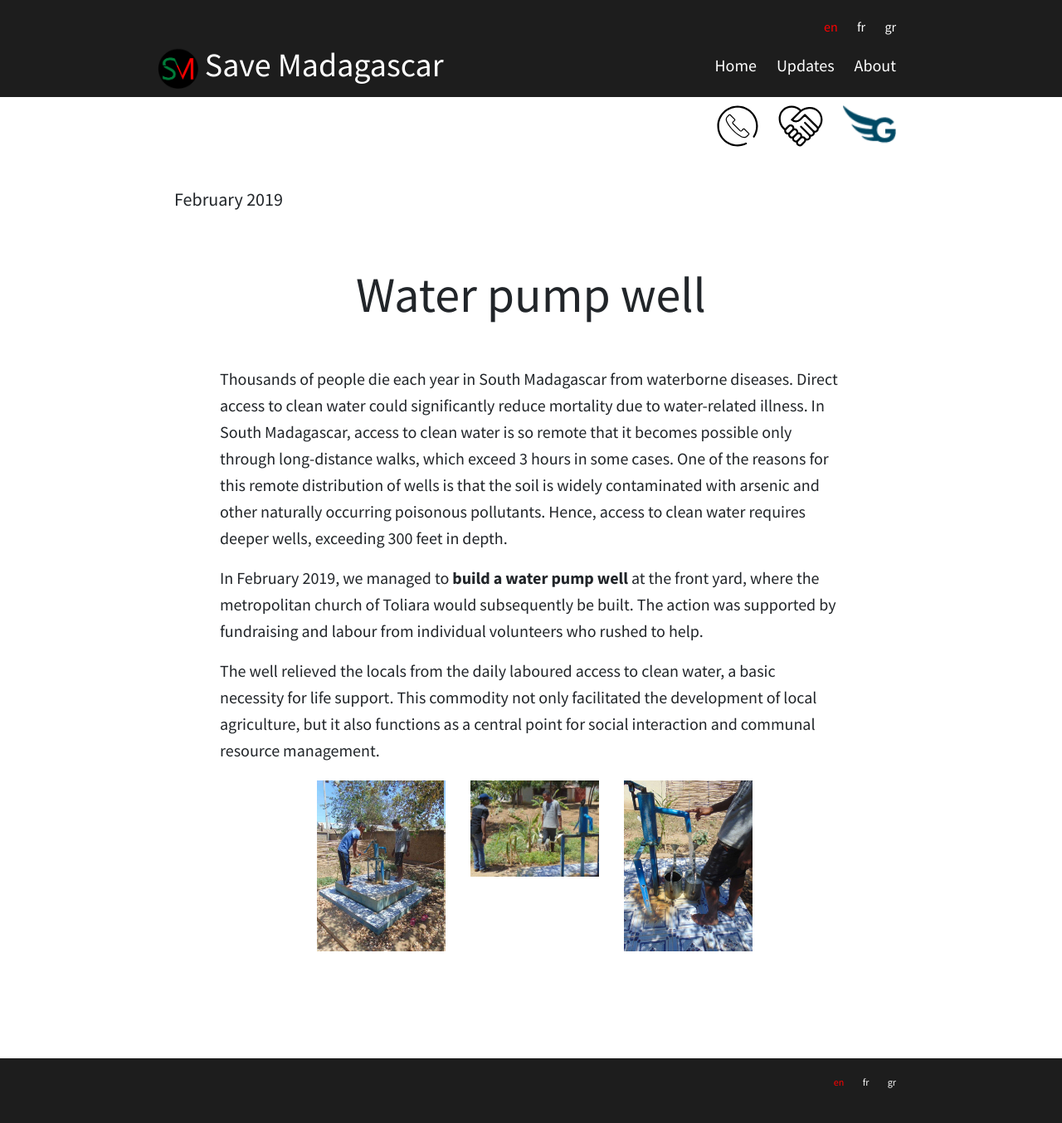
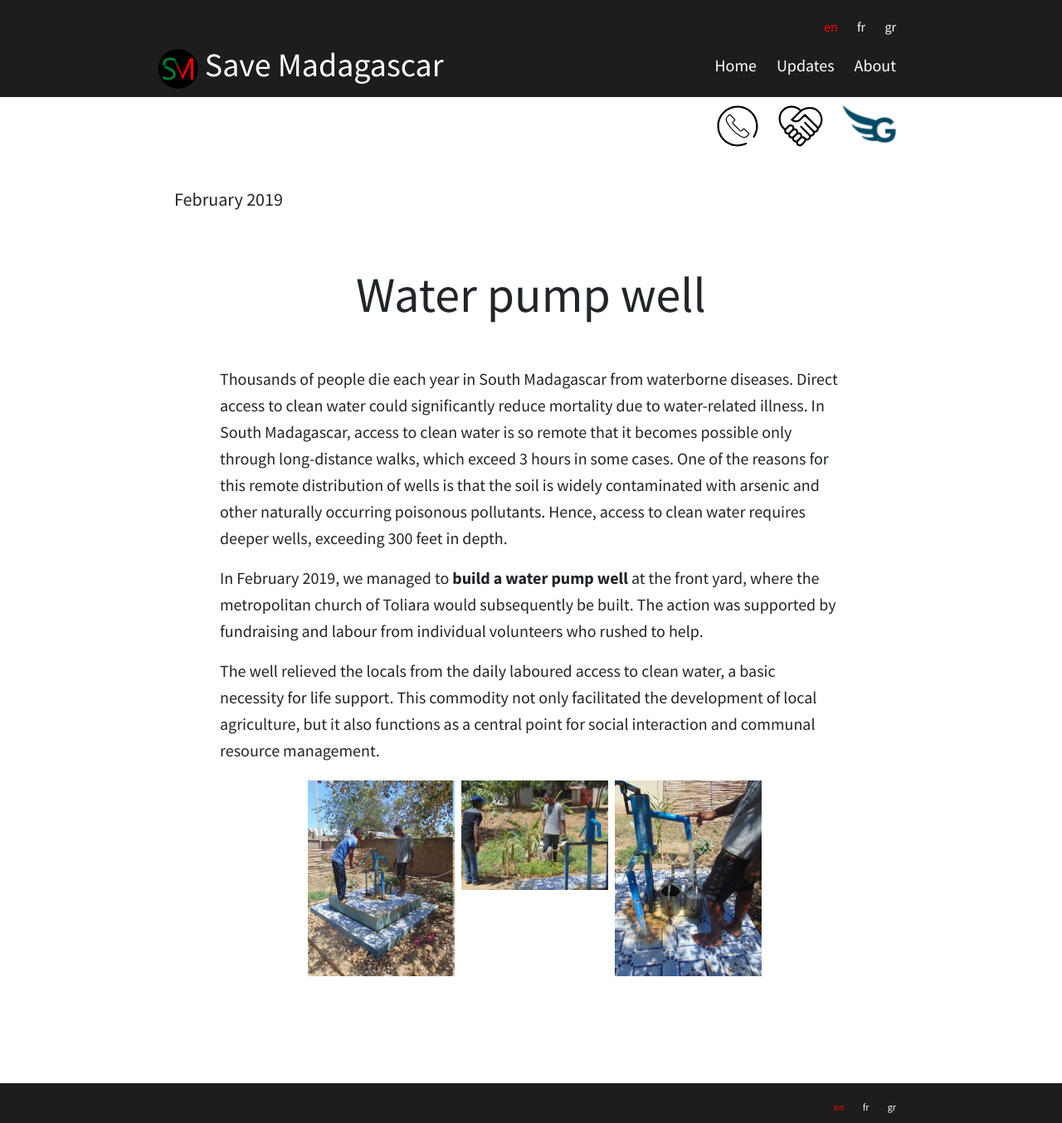
Before and after one commit to at07cm1/smadagascar_site, a Jekyll site: the page built from _posts/updates/2019-02-01-water_pump_well_en.md, in a window 1280 px wide. Shown: the whole page at 83% size. Built offline with Jekyll 4.4.1, drawn with Linux system fonts in a browser that asks for light colours; before the commit the page ends 1324 px from its top, so only the background shows below that.

Commit message:
fix bootstrap grid spacing

```diff
--- a/css/style.css
+++ b/css/style.css
@@ -350,6 +350,10 @@ a.badgeToDecorate {
 	padding: 0;
 }
 
+.gallery [class*="col-"] {
+	padding-left: 4px;
+	padding-right: 4px;
+}
 
 /*
 .gallery {
```
